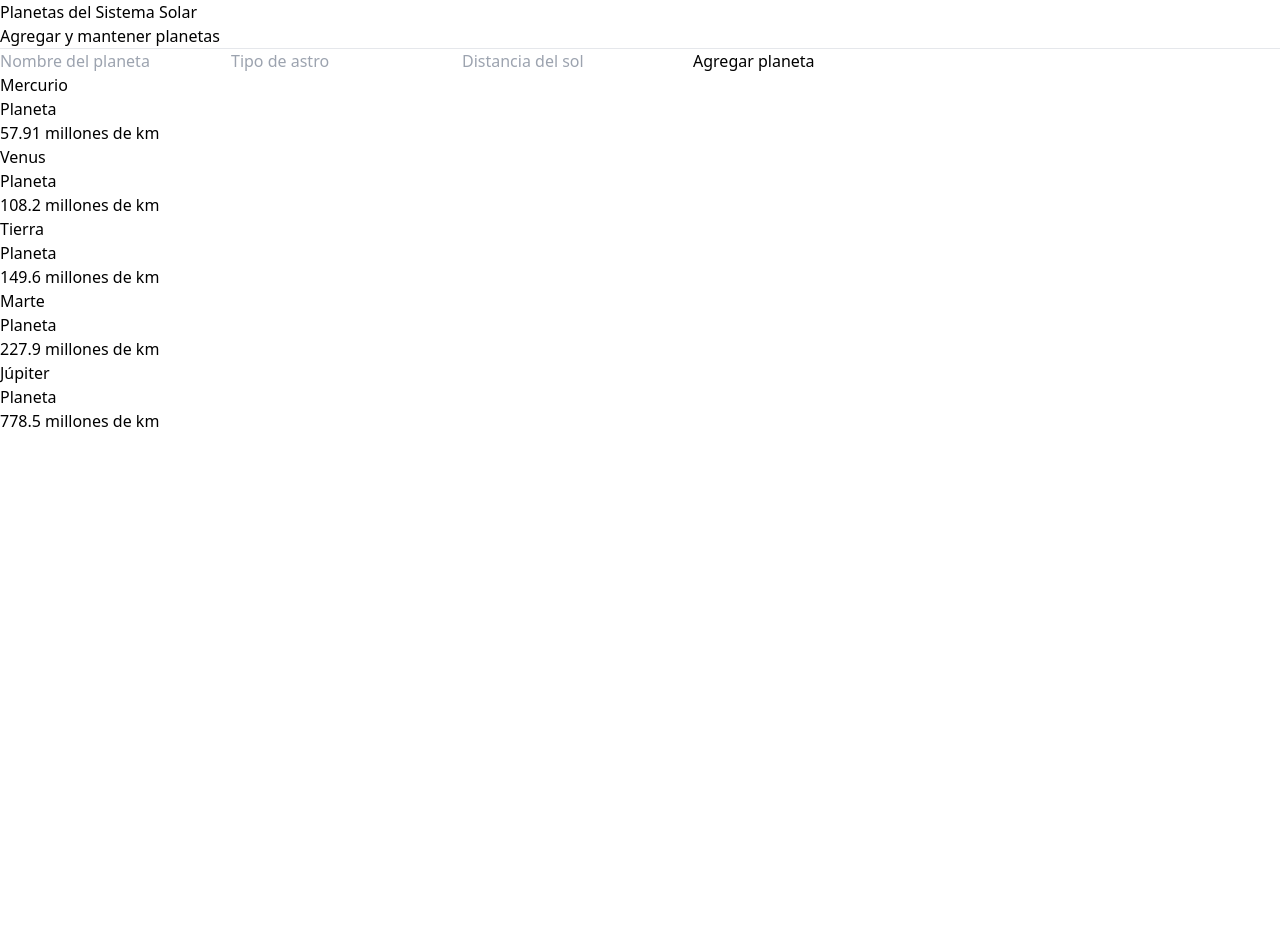
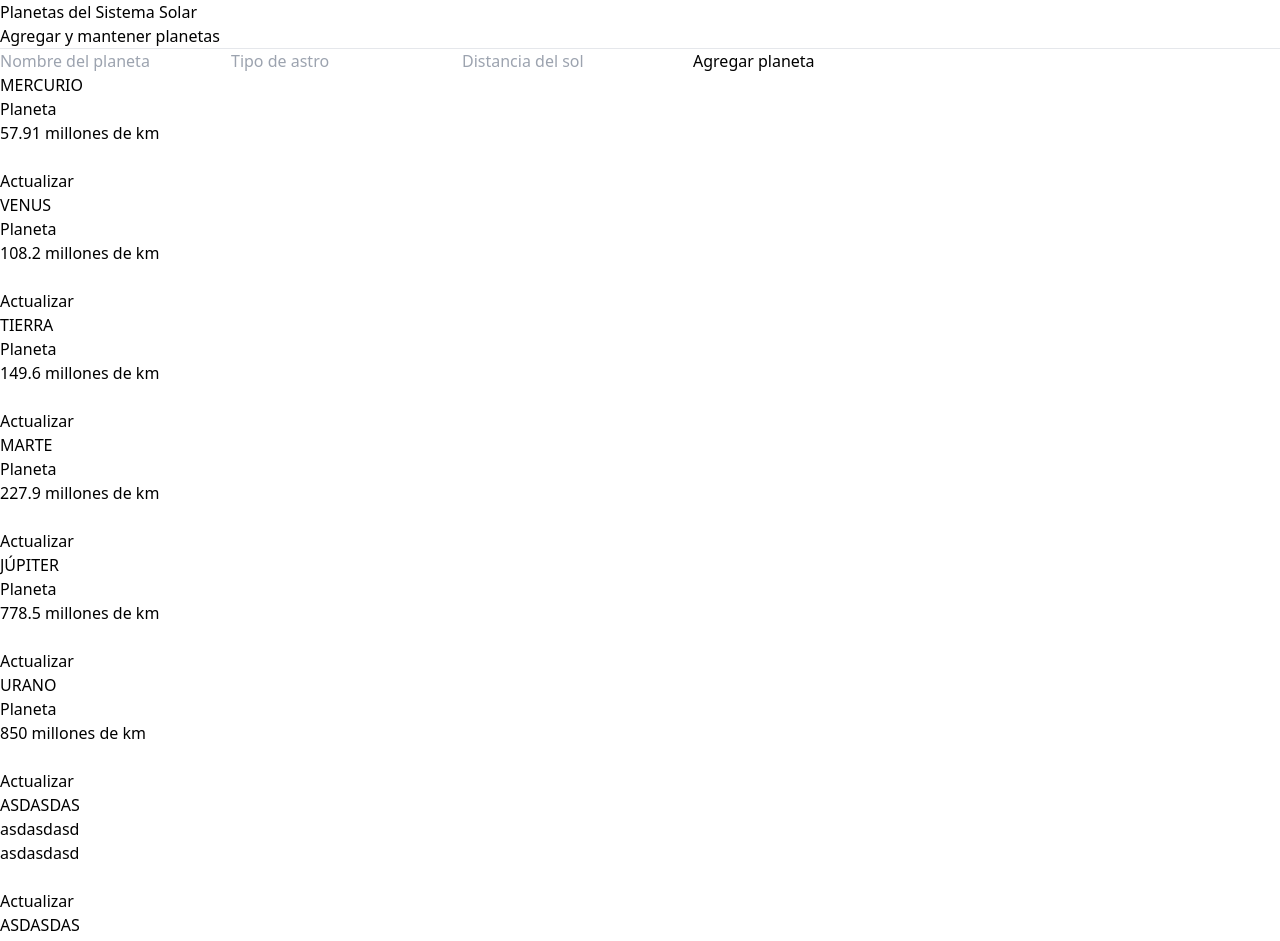
Before and after one commit to juliandrv/react-19-planets, a React (Vite) app: page / in a window 1280 px wide. Shown: the top 941 px of the page. Before the commit the page ends 800 px from the top, so only its background shows below. Built offline with nearby package versions, Linux system fonts and the light colour scheme; data requests are answered from the project's data file.

Commit message:
Refactor planet management: add create and update actions, enhance form handling, and improve UI components

```diff
--- a/data/data.json
+++ b/data/data.json
@@ -2,33 +2,63 @@
   "planets": [
     {
       "id": "a1b2c3",
-      "name": "Mercurio",
+      "name": "MERCURIO",
       "type": "Planeta",
       "distanceFromSun": "57.91 millones de km"
     },
     {
       "id": "d4e5f6",
-      "name": "Venus",
+      "name": "VENUS",
       "type": "Planeta",
       "distanceFromSun": "108.2 millones de km"
     },
     {
       "id": "g7h8i9",
-      "name": "Tierra",
+      "name": "TIERRA",
       "type": "Planeta",
       "distanceFromSun": "149.6 millones de km"
     },
     {
       "id": "j0k1l2",
-      "name": "Marte",
+      "name": "MARTE",
       "type": "Planeta",
       "distanceFromSun": "227.9 millones de km"
     },
     {
       "id": "m3n4o5",
-      "name": "Júpiter",
+      "name": "JÚPITER",
       "type": "Planeta",
       "distanceFromSun": "778.5 millones de km"
+    },
+    {
+      "id": "5fd1",
+      "name": "URANO",
+      "type": "Planeta",
+      "distanceFromSun": "850 millones de km"
+    },
+    {
+      "id": "e28b",
+      "name": "ASDASDAS",
+      "type": "asdasdasd",
+      "distanceFromSun": "asdasdasd"
+    },
+    {
+      "id": "4fc0",
+      "name": "ASDASDAS",
+      "type": "asdasd",
+      "distanceFromSun": "asdasd"
+    },
+    {
+      "id": "e4dc",
+      "name": "FDFSDFSDF",
+      "type": "sdfsdfsdf",
+      "distanceFromSun": "sdfsdfsdfsdf"
+    },
+    {
+      "id": "ca34",
+      "name": "FDSDFSDF",
+      "type": "sdfsdf",
+      "distanceFromSun": "sdfsdfsdf"
     }
   ]
 }
--- /dev/null
+++ b/src/actions/create-plantet.action.ts
@@ -0,0 +1,27 @@
+import { planetsApi } from '../api/planetsApi';
+import { Planet } from '../interfaces/planet.interface';
+
+export const createPlanetAction = async (planet: Partial<Planet>) => {
+  try {
+    const response = await planetsApi.post<Planet>('/', planet);
+    return response.data;
+  } catch (error) {
+    console.log(error);
+    return null;
+  }
+};
+
+export const createPlanetActionForm = async (
+  _prevState: unknown,
+  queryData: FormData
+) => {
+  const formData = Object.fromEntries(queryData.entries());
+
+  try {
+    const response = await planetsApi.post<Planet>('/', formData);
+    return response.data;
+  } catch (error) {
+    console.log(error);
+    throw new Error('Error al crear el planeta');
+  }
+};
--- /dev/null
+++ b/src/actions/update-planet.action.ts
@@ -0,0 +1,41 @@
+import { planetsApi } from '../api/planetsApi';
+import type { Planet } from '../interfaces/planet.interface';
+
+/* export const updatePlanetAction = async (planet: Planet) => {
+  try {
+    const response = await planetsApi.patch<Planet>(
+      `/${planet.id}`,
+      planet
+    );
+    console.log('Planeta actualizado');
+    return response.data;
+  } catch (error) {
+    console.log(error);
+    throw new Error('Error al actualizar el planeta');
+  }
+}; */
+
+// update-planet.action.ts
+export const updatePlanetAction = async (planet: Planet) => {
+  try {
+    // Ensure the name is uppercase before sending to the server
+    const planetToUpdate = {
+      ...planet,
+      name: planet.name.toUpperCase(),
+    };
+
+    const response = await planetsApi.patch<Planet>(
+      `/${planet.id}`,
+      planetToUpdate
+    );
+
+    // Force uppercase in the response data
+    return {
+      ...response.data,
+      name: response.data.name.toUpperCase(),
+    };
+  } catch (error) {
+    console.log(error);
+    throw new Error('Error al actualizar el planeta');
+  }
+};
--- a/src/pages/Planets.tsx
+++ b/src/pages/Planets.tsx
@@ -1,4 +1,4 @@
-import { FC, use } from 'react';
+import { FC, use, useState } from 'react';
 
 import { Planet } from '../interfaces/planet.interface';
 import { EditPlanetForm } from './ui/EditPlanetForm';
@@ -9,10 +9,11 @@ interface Props {
 }
 
 const Planets: FC<Props> = ({ getPlanets }) => {
-  const planets = use(getPlanets);
+  const originalPlanets = use(getPlanets);
+  const [planets, setPlanets] = useState(originalPlanets);
 
-  const handleAddPlanet = (planet: Partial<Planet>) => {
-    console.log(planet);
+  const handleAddPlanet = async (planet: Planet) => {
+    setPlanets([...planets, planet]);
   };
 
   return (
--- a/src/pages/ui/EditPlanetForm.tsx
+++ b/src/pages/ui/EditPlanetForm.tsx
@@ -1,49 +1,62 @@
-import { useState } from 'react';
+import { useActionState } from 'react';
 import { Planet } from '../../interfaces/planet.interface';
+import { createPlanetActionForm } from '../../actions/create-plantet.action';
+import { SubmitButton } from './SubmitButton';
 
 interface Props {
-  onAddPlanet: (planet: Partial<Planet>) => void;
+  onAddPlanet: (planet: Planet) => void;
 }
 
 export const EditPlanetForm = ({ onAddPlanet }: Props) => {
-  const [name, setName] = useState('');
-  const [type, setType] = useState('');
-  const [distanceFromSun, setDistanceFromSun] = useState('');
-
-  const handleSubmit = (e: React.FormEvent<HTMLFormElement>) => {
-    e.preventDefault();
-    onAddPlanet({ name, type, distanceFromSun });
-  };
+  const [_state, formAction, isPending] = useActionState(
+    async (prevState: unknown, queryData: FormData) => {
+      const planet = await createPlanetActionForm(
+        prevState,
+        queryData
+      );
+      onAddPlanet(planet);
+    },
+    null
+  );
 
   return (
-    <form className="mb-4 flex flex-col md:flex-row" onSubmit={handleSubmit}>
+    <>
+      <form
+        className='mb-4 flex flex-col md:flex-row'
+        action={formAction}
+      >
         <input
-        type="text"
-        placeholder="Nombre del planeta"
-        className="mb-2 md:mb-0 md:mr-2 p-2 border border-gray-300 rounded flex-1"
-        value={name}
-        onChange={(e) => setName(e.target.value)}
+          type='text'
+          placeholder='Nombre del planeta'
+          className='mb-2 md:mb-0 md:mr-2 p-2 border border-gray-300 rounded flex-1'
+          name='name'
+          required
         />
         <input
-        type="text"
-        placeholder="Tipo de astro"
-        className="mb-2 md:mb-0 md:mr-2 p-2 border border-gray-300 rounded flex-1"
-        value={type}
-        onChange={(e) => setType(e.target.value)}
+          type='text'
+          placeholder='Tipo de astro'
+          className='mb-2 md:mb-0 md:mr-2 p-2 border border-gray-300 rounded flex-1'
+          name='type'
+          required
         />
         <input
-        type="text"
-        placeholder="Distancia del sol"
-        className="mb-2 md:mb-0 md:mr-2 p-2 border border-gray-300 rounded flex-1"
-        value={distanceFromSun}
-        onChange={(e) => setDistanceFromSun(e.target.value)}
+          type='text'
+          placeholder='Distancia del sol'
+          className='mb-2 md:mb-0 md:mr-2 p-2 border border-gray-300 rounded flex-1'
+          name='distanceFromSun'
+          required
         />
-      <button
-        type="submit"
-        className="bg-blue-500 text-white p-2 rounded flex-1 sm:flex-none"
+        {/* <button
+          type='submit'
+          className='bg-blue-500 disabled:bg-gray-500 text-white p-2 rounded flex-1 sm:flex-none'
+          disabled={isPending}
         >
           Agregar planeta
-      </button>
+        </button> */}
+        <SubmitButton />
       </form>
+
+      {isPending && <h3 className='text-xl my-6'>Enviando...</h3>}
+    </>
   );
 };
--- a/src/pages/ui/PlanetList.tsx
+++ b/src/pages/ui/PlanetList.tsx
@@ -1,3 +1,5 @@
+import { useOptimistic, useState, useTransition } from 'react';
+import { updatePlanetAction } from '../../actions/update-planet.action';
 import { Planet } from '../../interfaces/planet.interface';
 
 interface Props {
@@ -5,13 +7,72 @@ interface Props {
 }
 
 export const PlanetList = ({ planets }: Props) => {
+  const [updatingPlanetId, setUpdatingPlanetId] = useState<
+    string | null
+  >(null);
+  const [isPending, startTransition] = useTransition();
+
+  const [optimisticPlanets, setOptimisticNewPlanets] = useOptimistic(
+    planets,
+    (current: Planet[], newPlanet: Planet) => {
+      const updatedPlanets = current.map((planet) =>
+        planet.id === newPlanet.id ? newPlanet : planet
+      );
+
+      return updatedPlanets;
+    }
+  );
+
+  const handleUpdate = async (planet: Planet) => {
+    setUpdatingPlanetId(planet.id);
+
+    startTransition(async () => {
+      const uppercaseName = planet.name.toUpperCase();
+      const data = {
+        ...planet,
+        name: uppercaseName,
+      };
+
+      try {
+        setOptimisticNewPlanets(data);
+        const updatedPlanet = await updatePlanetAction(data);
+        setOptimisticNewPlanets({
+          ...updatedPlanet,
+          name: uppercaseName,
+        });
+      } catch (error) {
+        console.log(error);
+
+        setOptimisticNewPlanets({
+          ...planet,
+          name: planet.name.toLowerCase(),
+        });
+      } finally {
+        setUpdatingPlanetId(null);
+      }
+    });
+  };
+
   return (
-    <div className="grid grid-cols-2 sm:grid-cols-3 md:grid-cols-4 lg:grid-cols-5 gap-4 animate-fadeIn">
-      {planets.map((planet) => (
-        <div key={planet.id} className="p-4 bg-gray-100 rounded shadow">
-          <h2 className="text-xl font-semibold">{planet.name}</h2>
-          <p className="text-gray-700">{planet.type}</p>
-          <p className="text-gray-700">{planet.distanceFromSun}</p>
+    <div className='grid grid-cols-2 sm:grid-cols-3 md:grid-cols-4 lg:grid-cols-5 gap-4 animate-fadeIn'>
+      {optimisticPlanets.map((planet) => (
+        <div
+          key={planet.id}
+          className='p-4 bg-gray-100 rounded shadow'
+        >
+          <h2 className='text-xl font-semibold'>{planet.name}</h2>
+          <p className='text-gray-700'>{planet.type}</p>
+          <p className='text-gray-700'>{planet.distanceFromSun}</p>
+
+          <br />
+
+          <button
+            onClick={() => handleUpdate(planet)}
+            className='bg-blue-500 disabled:bg-gray-500 text-white p-2 rounded w-full'
+            disabled={isPending && updatingPlanetId === planet.id}
+          >
+            Actualizar
+          </button>
         </div>
       ))}
     </div>
--- /dev/null
+++ b/src/pages/ui/SubmitButton.tsx
@@ -0,0 +1,15 @@
+import { useFormStatus } from 'react-dom';
+
+export const SubmitButton = () => {
+  const status = useFormStatus();
+
+  return (
+    <button
+      type='submit'
+      className='bg-blue-500 disabled:bg-gray-500 text-white p-2 rounded flex-1 sm:flex-none'
+      disabled={status.pending}
+    >
+      Agregar planeta
+    </button>
+  );
+};
```
Lines whose indentation alone changed are shown as unchanged.
